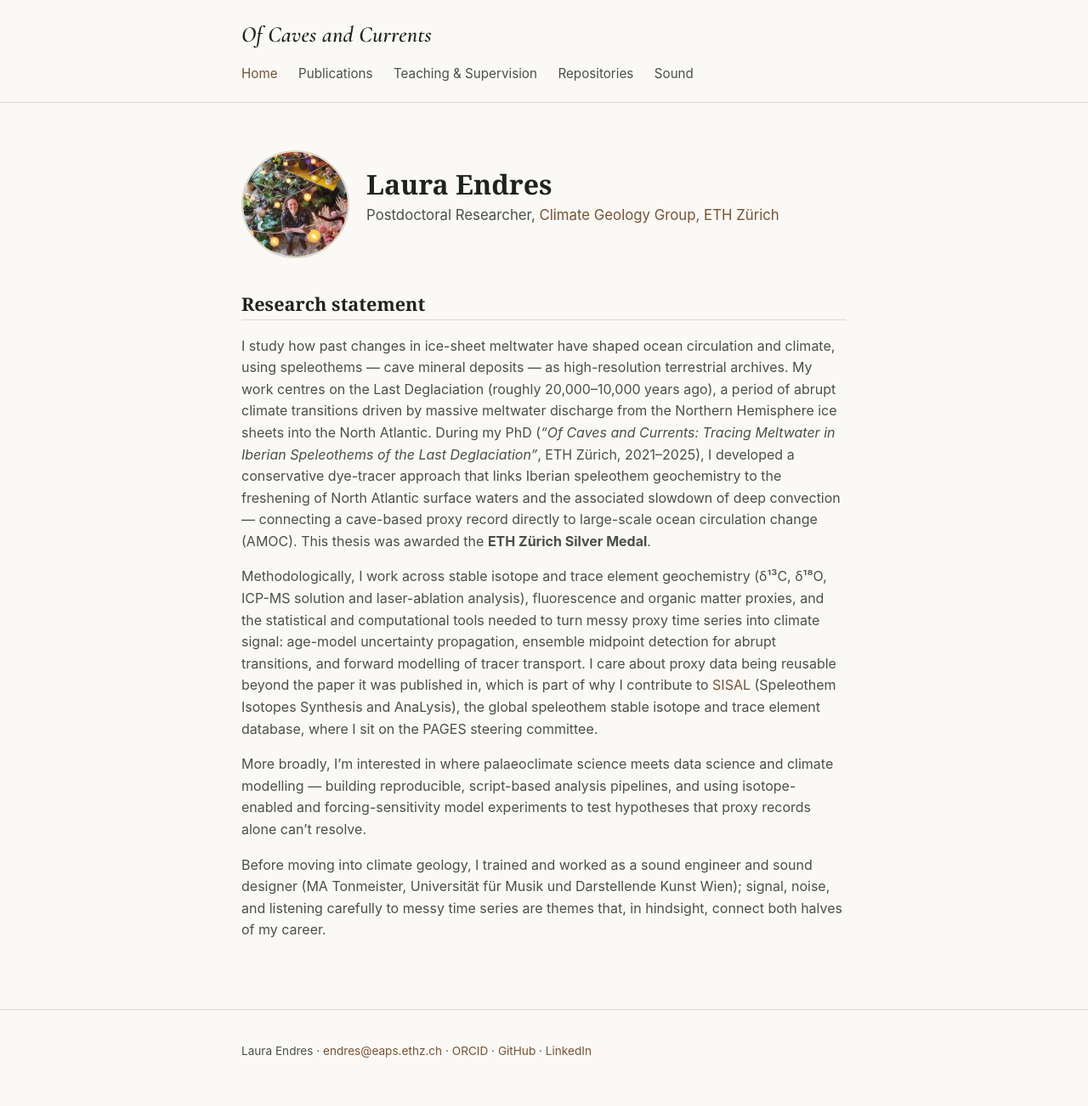
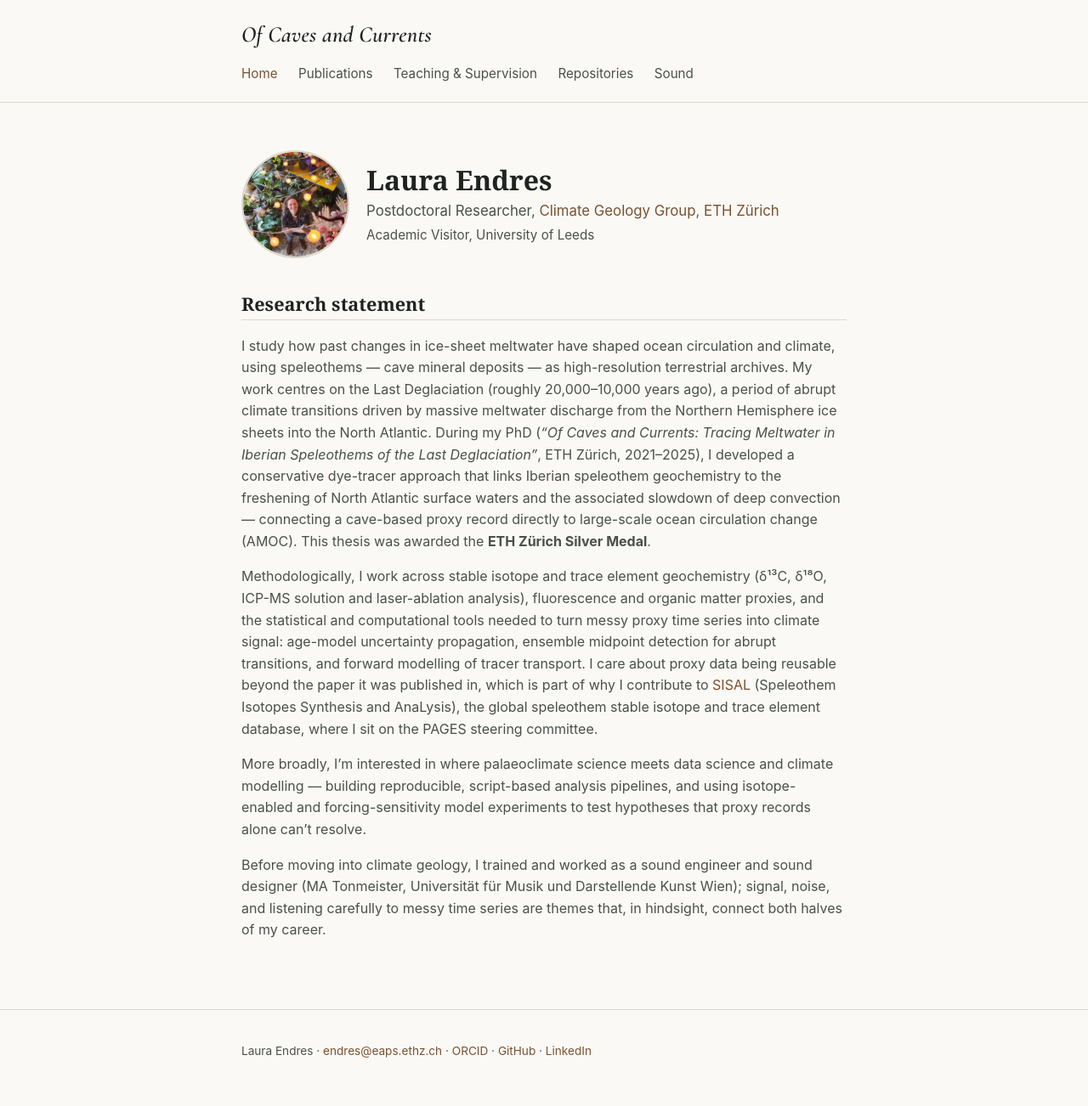
Before and after one commit to lrndrs/lrndrs.github.io, a Jekyll site: the page built from index.md, in a window 1280 px wide. Shown: the whole page at 85% size. Built offline with Jekyll 4.4.1, drawn with Linux system fonts in a browser that asks for light colours.

Commit message:
Add University of Leeds academic visitor line to homepage

```diff
--- a/assets/css/main.css
+++ b/assets/css/main.css
@@ -79,7 +79,11 @@ main.wrap {
 .tagline {
   color: var(--ink-soft);
   font-size: 1.05rem;
-  margin-top: 0;
+  margin: 0 0 0.2rem;
+}
+.tagline-secondary {
+  font-size: 0.95rem;
+  margin-bottom: 0;
 }
 
 .profile-header {
--- a/index.md
+++ b/index.md
@@ -8,6 +8,7 @@ title: Home
   <div>
     <h1>Laura Endres</h1>
     <p class="tagline">Postdoctoral Researcher, <a href="{{ site.eth_profile_url }}">Climate Geology Group, ETH Zürich</a></p>
+    <p class="tagline tagline-secondary">Academic Visitor, University of Leeds</p>
   </div>
 </div>
 
```
